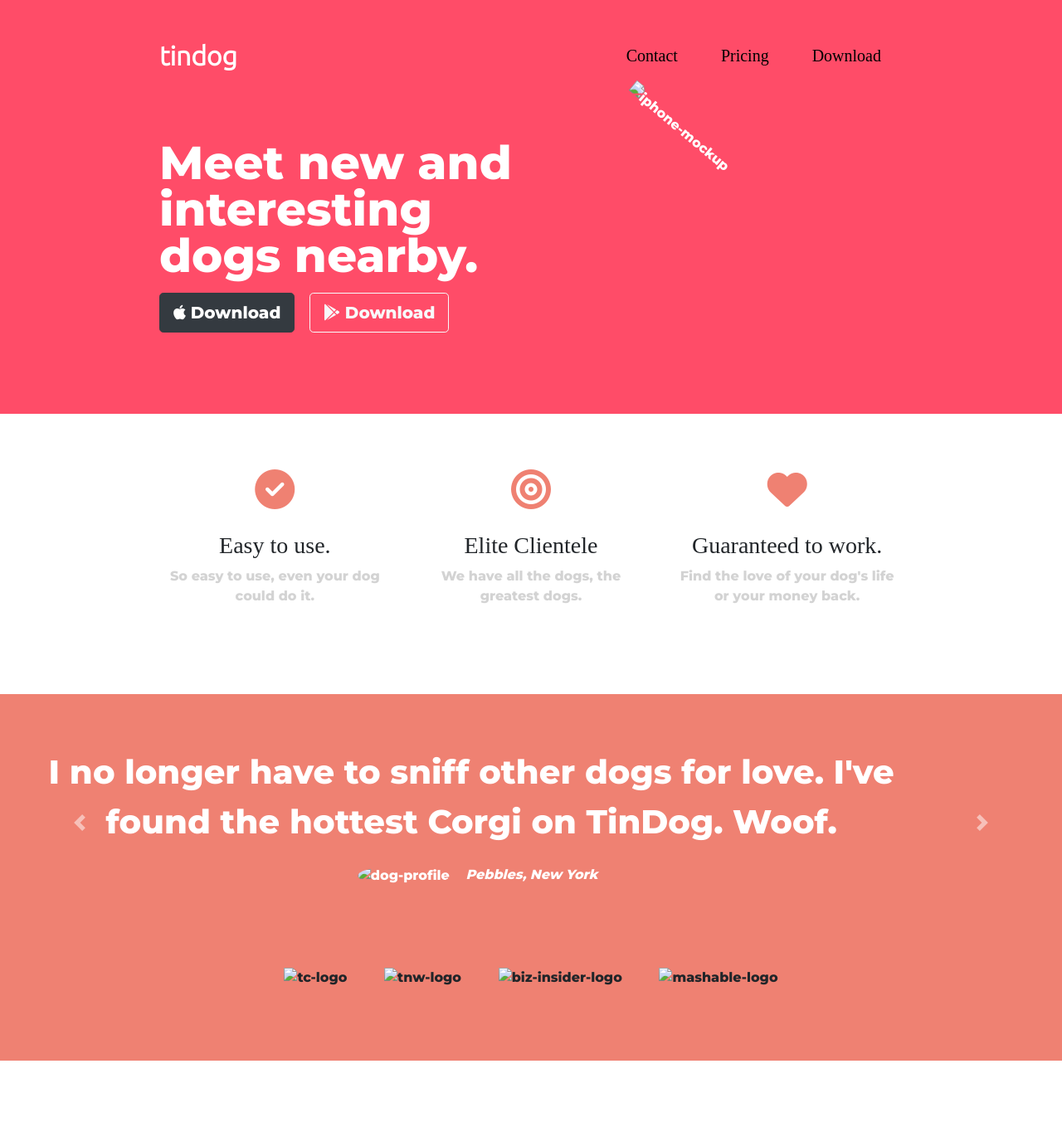
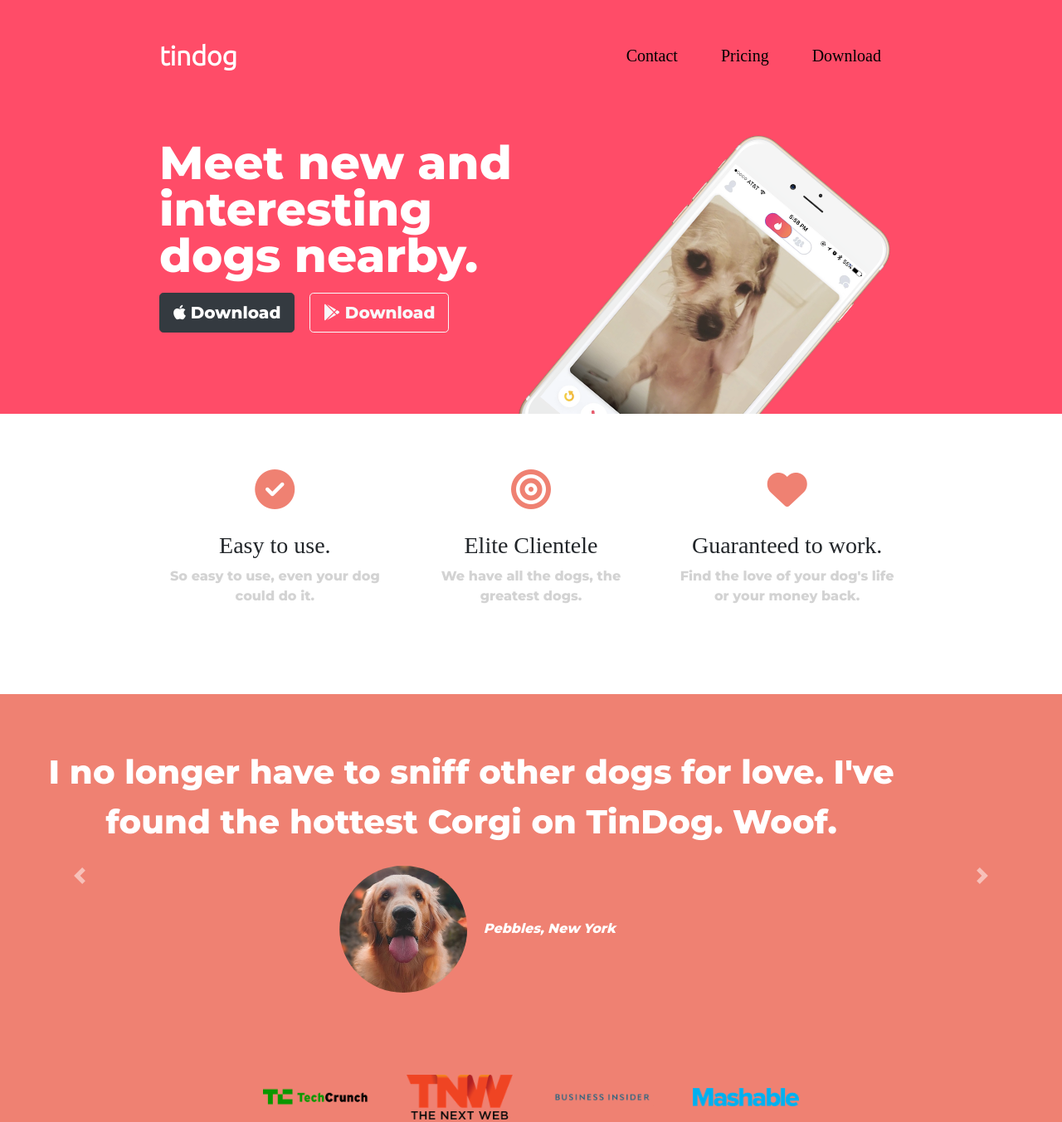
Before and after one commit to snehasavarapu/Pet-house, a plain HTML site: page index.html in a window 1280 px wide. Shown: the top 1353 px of the page at 83% size. Drawn offline with nearby package versions, Linux system fonts and the light colour scheme; files that its build step writes are made by us from their sources.

Commit message:
Update index.html

```diff
--- a/index.html
+++ b/index.html
@@ -12,7 +12,7 @@
   <link rel="stylesheet" href="https://stackpath.bootstrapcdn.com/bootstrap/4.5.0/css/bootstrap.min.css" integrity="sha384-9aIt2nRpC12Uk9gS9baDl411NQApFmC26EwAOH8WgZl5MYYxFfc+NcPb1dKGj7Sk" crossorigin="anonymous">
 
   <!-- css style sheet -->
-  <link rel="stylesheet" href="css/styles.css">
+  <link rel="stylesheet" href="styles.css">
 
   <!-- font awesome style -->
   <script src="https://kit.fontawesome.com/52e276fb65.js" crossorigin="anonymous"></script>
@@ -61,7 +61,7 @@
         </div>
 
         <div class="col-lg-6">
-          <img class="title-image" src="images/iphone6.png" alt="iphone-mockup">
+          <img class="title-image" src="iphone6.png" alt="iphone-mockup">
         </div>
       </div>
     </div>
@@ -101,12 +101,12 @@
       <div class="carousel-inner">
         <div class="carousel-item active">
           <h2>I no longer have to sniff other dogs for love. I've found the hottest Corgi on TinDog. Woof.</h2>
-          <img class="testimonial-image" src="images/dog-img.jpg" alt="dog-profile">
+          <img class="testimonial-image" src="dog-img.jpg" alt="dog-profile">
           <em>Pebbles, New York</em>
         </div>
         <div class="carousel-item">
           <h2 class="testimonial-text">My dog used to be so lonely, but with TinDog's help, they've found the love of their life. I think.</h2>
-          <img class="testimonial-image" src="images/lady-img.jpg" alt="lady-profile">
+          <img class="testimonial-image" src="lady-img.jpg" alt="lady-profile">
           <em>Beverly, Illinois</em>
         </div>
       </div>
@@ -125,10 +125,10 @@
   <!-- Press -->
 
   <section id="press">
-    <img class="press-logo" src="images/techcrunch.png" alt="tc-logo">
-    <img class="press-logo" src="images/tnw.png" alt="tnw-logo">
-    <img class="press-logo" src="images/bizinsider.png" alt="biz-insider-logo">
-    <img class="press-logo" src="images/mashable.png" alt="mashable-logo">
+    <img class="press-logo" src="techcrunch.png" alt="tc-logo">
+    <img class="press-logo" src="tnw.png" alt="tnw-logo">
+    <img class="press-logo" src="bizinsider.png" alt="biz-insider-logo">
+    <img class="press-logo" src="mashable.png" alt="mashable-logo">
 
   </section>
 
```
